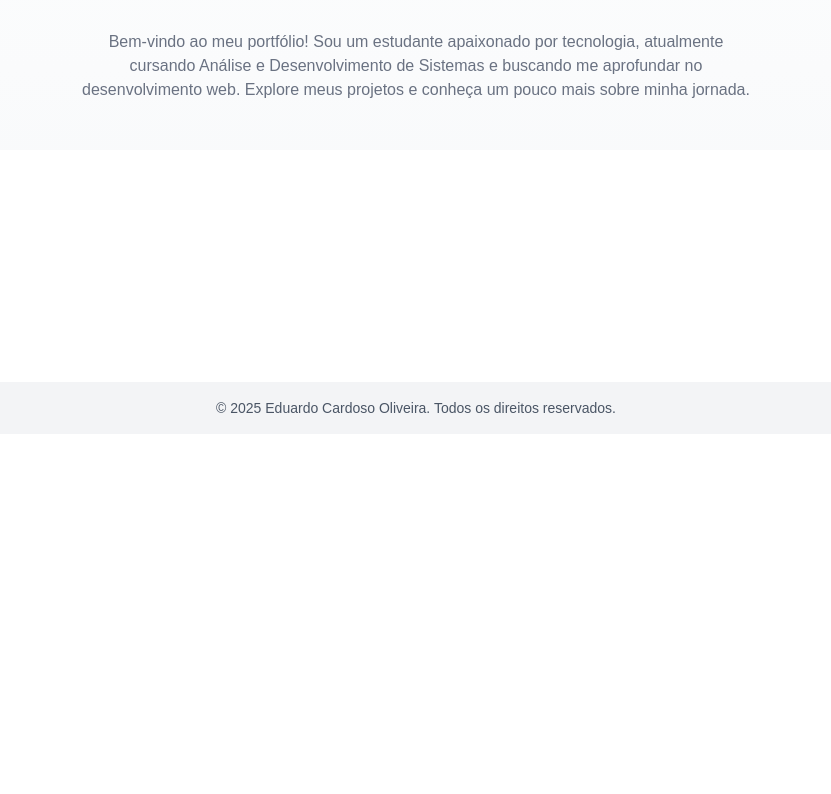
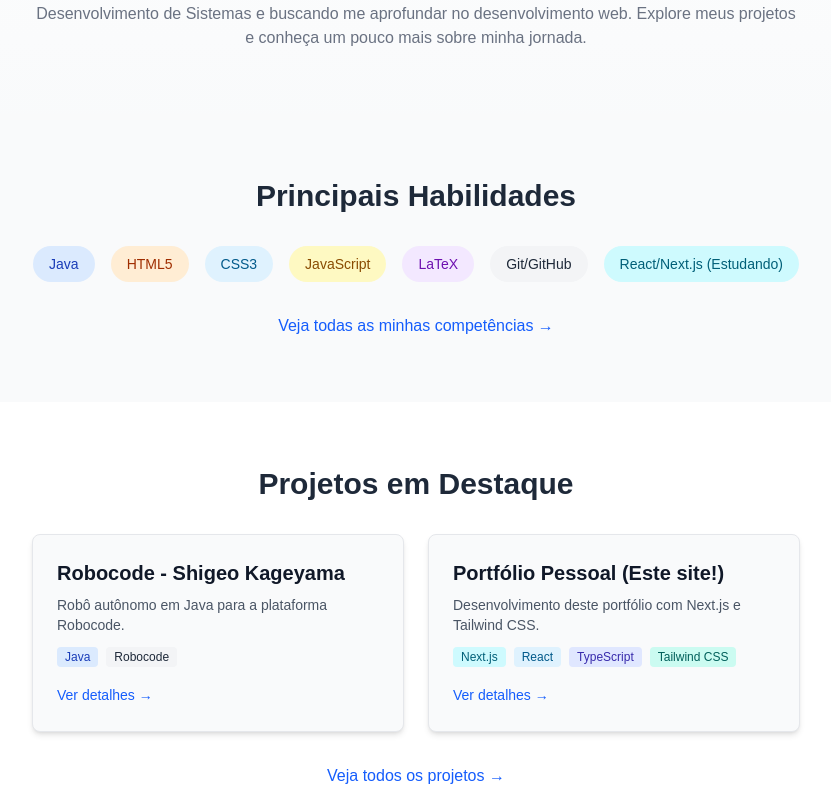
Before and after one commit to EduCardoso22/meu-portfolio, a Next.js app: page / in a window 1280 px wide. Shown: the part 366-1160 px from the top of the page, without its empty margins (224-1055 px from the left). Before the commit the page ends 800 px from the top, so only its background shows below. Built offline with nearby package versions, Linux system fonts and the light colour scheme.

Commit message:
att contato

```diff
--- a/src/app/contato/page.tsx
+++ b/src/app/contato/page.tsx
@@ -1,5 +1,30 @@
 // src/app/contato/page.tsx
 import Link from 'next/link';
+
+// SVGs simples para ícones (exemplo)
+const LinkedInIcon = () => (
+  <svg className="w-5 h-5 mr-2" fill="currentColor" viewBox="0 0 24 24" aria-hidden="true">
+    <path d="M19 0h-14c-2.761 0-5 2.239-5 5v14c0 2.761 2.239 5 5 5h14c2.762 0 5-2.239 5-5v-14c0-2.761-2.238-5-5-5zm-11 19h-3v-11h3v11zm-1.5-12.268c-.966 0-1.75-.79-1.75-1.764s.784-1.764 1.75-1.764 1.75.79 1.75 1.764-.783 1.764-1.75 1.764zm13.5 12.268h-3v-5.604c0-3.368-4-3.113-4 0v5.604h-3v-11h3v1.765c1.396-2.586 7-2.777 7 2.476v6.759z"/>
+  </svg>
+);
+
+const GitHubIcon = () => (
+   <svg className="w-5 h-5 mr-2" fill="currentColor" viewBox="0 0 24 24" aria-hidden="true">
+    <path fillRule="evenodd" d="M12 2C6.477 2 2 6.484 2 12.017c0 4.425 2.865 8.18 6.839 9.504.5.092.682-.217.682-.483 0-.237-.008-.868-.013-1.703-2.782.605-3.369-1.343-3.369-1.343-.454-1.158-1.11-1.466-1.11-1.466-.908-.62.069-.608.069-.608 1.003.07 1.531 1.036 1.531 1.036.892 1.53 2.341 1.088 2.91.832.092-.647.35-1.088.636-1.338-2.22-.253-4.555-1.113-4.555-4.951 0-1.093.39-1.988 1.029-2.688-.103-.253-.446-1.272.098-2.65 0 0 .84-.27 2.75 1.026A9.564 9.564 0 0112 6.844c.85.004 1.705.115 2.504.337 1.909-1.296 2.747-1.026 2.747-1.026.546 1.379.202 2.398.1 2.651.64.7 1.028 1.595 1.028 2.688 0 3.848-2.339 4.695-4.566 4.943.359.309.678.92.678 1.855 0 1.338-.012 2.419-.012 2.747 0 .268.18.58.688.482A10.019 10.019 0 0022 12.017C22 6.484 17.522 2 12 2z" clipRule="evenodd" />
+  </svg>
+);
+
+const EmailIcon = () => (
+  <svg className="w-5 h-5 mr-2" fill="none" viewBox="0 0 24 24" stroke="currentColor" strokeWidth={2}>
+    <path strokeLinecap="round" strokeLinejoin="round" d="M3 8l7.89 5.26a2 2 0 002.22 0L21 8M5 19h14a2 2 0 002-2V7a2 2 0 00-2-2H5a2 2 0 00-2 2v10a2 2 0 002 2z" />
+  </svg>
+);
+
+const PhoneIcon = () => (
+  <svg className="w-5 h-5 mr-2" fill="none" viewBox="0 0 24 24" stroke="currentColor" strokeWidth={2}>
+     <path strokeLinecap="round" strokeLinejoin="round" d="M3 5a2 2 0 012-2h3.28a1 1 0 01.948.684l1.498 4.493a1 1 0 01-.502 1.21l-2.257 1.13a11.042 11.042 0 005.516 5.516l1.13-2.257a1 1 0 011.21-.502l4.493 1.498a1 1 0 01.684.949V19a2 2 0 01-2 2h-1C9.716 21 3 14.284 3 6V5z" />
+  </svg>
+);
 
 export default function ContatoPage() {
   return (
@@ -13,14 +38,14 @@ export default function ContatoPage() {
         Estou sempre aberto a novas conexões e oportunidades. Você pode me encontrar nas redes profissionais, enviar um email ou até mesmo ligar. Vamos conversar!
       </p>
 
-      <div className="flex flex-col sm:flex-row flex-wrap justify-center items-center gap-6 mb-12">
+      <div className="flex flex-col sm:flex-row flex-wrap justify-center items-center gap-6 mb-12 w-full max-w-xl">
         <a
           href="https://www.linkedin.com/in/eduardo-cardoso-308a13216/"
           target="_blank"
           rel="noopener noreferrer"
           className="inline-flex items-center justify-center px-6 py-3 border border-transparent text-base font-medium rounded-md text-white bg-blue-700 hover:bg-blue-800 transition-colors shadow-sm w-full sm:w-auto"
         >
-          LinkedIn
+          <LinkedInIcon /> LinkedIn
         </a>
 
         <a
@@ -29,30 +54,31 @@ export default function ContatoPage() {
           rel="noopener noreferrer"
           className="inline-flex items-center justify-center px-6 py-3 border border-gray-300 dark:border-gray-600 text-base font-medium rounded-md text-gray-700 dark:text-gray-200 bg-white dark:bg-gray-800 hover:bg-gray-50 dark:hover:bg-gray-700 transition-colors shadow-sm w-full sm:w-auto"
         >
-          GitHub
+          <GitHubIcon /> GitHub
         </a>
 
         <a
           href="mailto:eduhcardoso002@hotmail.com"
           className="inline-flex items-center justify-center px-6 py-3 border border-transparent text-base font-medium rounded-md text-red-700 dark:text-red-300 bg-red-100 dark:bg-red-900 hover:bg-red-200 dark:hover:bg-red-800 transition-colors shadow-sm w-full sm:w-auto"
         >
-          Email
+          <EmailIcon /> Email
         </a>
 
          <a
-          href="tel:+5548988341377" // Formato internacional para link telefônico
+          href="https://wa.me/5548988341377" // Link direto para WhatsApp (formato internacional)
+          target="_blank"
+          rel="noopener noreferrer"
           className="inline-flex items-center justify-center px-6 py-3 border border-transparent text-base font-medium rounded-md text-green-700 dark:text-green-300 bg-green-100 dark:bg-green-900 hover:bg-green-200 dark:hover:bg-green-800 transition-colors shadow-sm w-full sm:w-auto"
         >
-          Telefone (48) 98834-1377
+          <PhoneIcon /> WhatsApp / Telefone
         </a>
       </div>
 
-      <div className="text-center max-w-lg mx-auto border-t pt-8 mt-8 border-gray-200 dark:border-gray-700">
-          <h2 className="text-xl font-semibold mb-3 text-gray-800 dark:text-white">Prefere enviar uma mensagem direta?</h2>
+       <div className="text-center max-w-lg mx-auto border-t pt-8 mt-8 border-gray-200 dark:border-gray-700">
+          <h2 className="text-xl font-semibold mb-3 text-gray-800 dark:text-white">Formulário de Contato</h2>
           <p className="text-gray-600 dark:text-gray-400 mb-4">
-            No momento, estou trabalhando na implementação de um formulário de contato aqui. Enquanto isso, por favor, utilize um dos métodos acima.
+            Em breve, adicionarei um formulário aqui para facilitar o envio direto de mensagens.
           </p>
-          {/* Futuramente: <FormularioDeContato /> */}
       </div>
 
     </main>
@@ -61,5 +87,5 @@ export default function ContatoPage() {
 
 export const metadata = {
   title: "Contato - Eduardo Oliveira",
-  description: "Entre em contato com Eduardo Cardoso Oliveira via LinkedIn, GitHub, Email ou Telefone.",
+  description: "Entre em contato com Eduardo Cardoso Oliveira via LinkedIn, GitHub, Email ou WhatsApp/Telefone.",
 };
--- a/src/app/page.tsx
+++ b/src/app/page.tsx
@@ -1,10 +1,15 @@
 // src/app/page.tsx
 import Link from 'next/link';
 
+// Importe ícones se desejar (exemplo com react-icons, instale com `npm install react-icons`)
+// import { FaJava, FaHtml5, FaCss3Alt, FaJs, FaReact, FaGithub } from 'react-icons/fa';
+
 export default function Home() {
   return (
-    <main className="flex flex-grow flex-col items-center justify-center text-center px-4 md:px-24 py-12 bg-gradient-to-b from-white to-gray-50 dark:from-black dark:to-gray-900">
-      <section className="max-w-2xl">
+    <>
+      {/* Seção Hero */}
+      <main className="flex flex-grow flex-col items-center justify-center text-center px-4 md:px-24 py-16 bg-gradient-to-b from-white to-gray-50 dark:from-black dark:to-gray-900">
+        <section className="max-w-3xl">
           <h1 className="text-4xl sm:text-5xl md:text-6xl font-bold mb-3 text-gray-900 dark:text-white">
             Eduardo Cardoso Oliveira
           </h1>
@@ -17,10 +22,69 @@ export default function Home() {
           >
             Veja meus projetos
           </Link>
-        <p className="mt-12 text-md text-gray-500 dark:text-gray-400">
+          <p className="mt-10 text-md text-gray-500 dark:text-gray-400">
             Bem-vindo ao meu portfólio! Sou um estudante apaixonado por tecnologia, atualmente cursando Análise e Desenvolvimento de Sistemas e buscando me aprofundar no desenvolvimento web. Explore meus projetos e conheça um pouco mais sobre minha jornada.
           </p>
         </section>
       </main>
+
+      {/* Seção Principais Habilidades */}
+      <section className="w-full py-16 bg-gray-50 dark:bg-gray-950">
+        <div className="container mx-auto px-4 text-center max-w-4xl">
+          <h2 className="text-3xl font-bold mb-8 text-gray-800 dark:text-white">Principais Habilidades</h2>
+          <div className="flex flex-wrap justify-center gap-4">
+            {/* Exemplo de badges de skills - Adicione ou remova conforme suas habilidades principais */}
+            <span className="bg-blue-100 dark:bg-blue-900 text-blue-800 dark:text-blue-200 text-sm font-medium px-4 py-2 rounded-full">Java</span>
+            <span className="bg-orange-100 dark:bg-orange-900 text-orange-800 dark:text-orange-200 text-sm font-medium px-4 py-2 rounded-full">HTML5</span>
+            <span className="bg-sky-100 dark:bg-sky-900 text-sky-800 dark:text-sky-200 text-sm font-medium px-4 py-2 rounded-full">CSS3</span>
+            <span className="bg-yellow-100 dark:bg-yellow-900 text-yellow-800 dark:text-yellow-200 text-sm font-medium px-4 py-2 rounded-full">JavaScript</span>
+            <span className="bg-purple-100 dark:bg-purple-900 text-purple-800 dark:text-purple-200 text-sm font-medium px-4 py-2 rounded-full">LaTeX</span>
+            <span className="bg-gray-100 dark:bg-gray-700 text-gray-800 dark:text-gray-200 text-sm font-medium px-4 py-2 rounded-full">Git/GitHub</span>
+            <span className="bg-cyan-100 dark:bg-cyan-900 text-cyan-800 dark:text-cyan-200 text-sm font-medium px-4 py-2 rounded-full">React/Next.js (Estudando)</span>
+          </div>
+          <Link href="/sobre" className="mt-8 inline-block text-blue-600 dark:text-blue-400 hover:underline">
+            Veja todas as minhas competências &rarr;
+          </Link>
+        </div>
+      </section>
+
+      {/* Seção Projetos em Destaque */}
+      <section className="w-full py-16 bg-white dark:bg-black">
+         <div className="container mx-auto px-4 text-center max-w-4xl">
+           <h2 className="text-3xl font-bold mb-8 text-gray-800 dark:text-white">Projetos em Destaque</h2>
+           <div className="grid grid-cols-1 md:grid-cols-2 gap-6 max-w-3xl mx-auto">
+              {/* Card Projeto 1 (Exemplo: Robocode) */}
+             <div className="bg-gray-50 dark:bg-gray-800 rounded-lg shadow-md p-6 text-left border border-gray-200 dark:border-gray-700">
+                <h3 className="text-xl font-semibold mb-2 text-gray-900 dark:text-white">Robocode - Shigeo Kageyama</h3>
+                <p className="text-sm text-gray-600 dark:text-gray-400 mb-3">Robô autônomo em Java para a plataforma Robocode.</p>
+                <div className="flex flex-wrap gap-2 mb-4">
+                   <span className="text-xs bg-blue-100 text-blue-800 px-2 py-0.5 rounded dark:bg-blue-900 dark:text-blue-200">Java</span>
+                   <span className="text-xs bg-gray-100 text-gray-800 px-2 py-0.5 rounded dark:bg-gray-700 dark:text-gray-200">Robocode</span>
+                </div>
+                <Link href="/projetos/robocode-shigeo-kageyama" className="text-sm text-blue-600 dark:text-blue-400 hover:underline">
+                  Ver detalhes &rarr;
+                </Link>
+             </div>
+              {/* Card Projeto 2 (Exemplo: Este Portfólio) */}
+             <div className="bg-gray-50 dark:bg-gray-800 rounded-lg shadow-md p-6 text-left border border-gray-200 dark:border-gray-700">
+                <h3 className="text-xl font-semibold mb-2 text-gray-900 dark:text-white">Portfólio Pessoal (Este site!)</h3>
+                <p className="text-sm text-gray-600 dark:text-gray-400 mb-3">Desenvolvimento deste portfólio com Next.js e Tailwind CSS.</p>
+                 <div className="flex flex-wrap gap-2 mb-4">
+                   <span className="text-xs bg-cyan-100 text-cyan-800 px-2 py-0.5 rounded dark:bg-cyan-900 dark:text-cyan-200">Next.js</span>
+                   <span className="text-xs bg-sky-100 text-sky-800 px-2 py-0.5 rounded dark:bg-sky-900 dark:text-sky-200">React</span>
+                   <span className="text-xs bg-indigo-100 text-indigo-800 px-2 py-0.5 rounded dark:bg-indigo-900 dark:text-indigo-200">TypeScript</span>
+                   <span className="text-xs bg-teal-100 text-teal-800 px-2 py-0.5 rounded dark:bg-teal-900 dark:text-teal-200">Tailwind CSS</span>
+                </div>
+                <Link href="/projetos/portfolio-nextjs" className="text-sm text-blue-600 dark:text-blue-400 hover:underline">
+                  Ver detalhes &rarr;
+                </Link>
+             </div>
+           </div>
+           <Link href="/projetos" className="mt-8 inline-block text-blue-600 dark:text-blue-400 hover:underline">
+             Veja todos os projetos &rarr;
+           </Link>
+         </div>
+      </section>
+    </>
   );
 }
```
Lines whose indentation alone changed are shown as unchanged.
